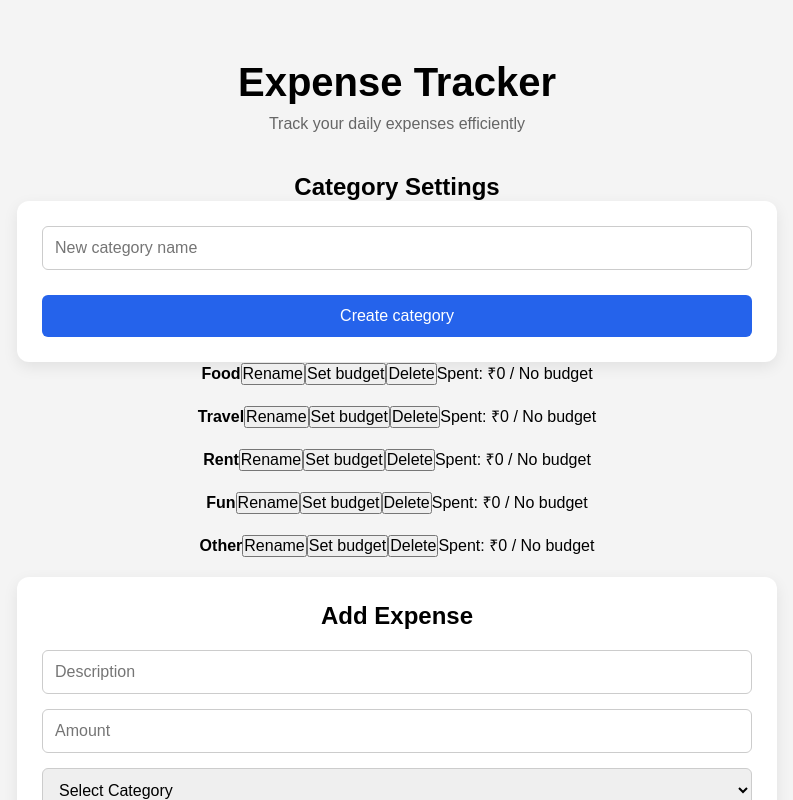
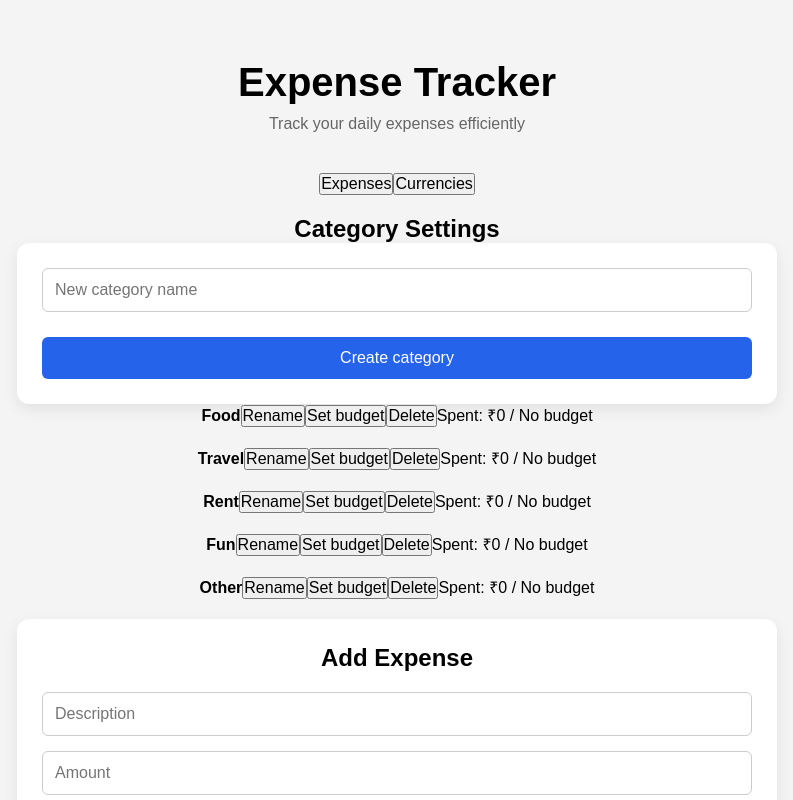
Before and after one commit to mahi1164/penthara-stage-4, a React (Vite) app: page / in a window 1280 px wide. Shown: the top 800 px of the page, without its empty margins (243-1036 px from the left). Built offline with nearby package versions, Linux system fonts and the light colour scheme.

Commit message:
feat: add currencies view switcher

```diff
--- a/src/App.jsx
+++ b/src/App.jsx
@@ -124,6 +124,7 @@ function App() {
   const [searchTerm, setSearchTerm] = useState("");
   const [debouncedSearchTerm, setDebouncedSearchTerm] = useState("");
   const [selectedCategory, setSelectedCategory] = useState("");
+  const [activeView, setActiveView] = useState("expenses");
 
   useEffect(() => {
   const timer = setTimeout(() => {
@@ -310,6 +311,24 @@ categories.forEach((category) => {
   <div className="app">
 
     <Header />
+    <div className="view-switcher">
+  <button
+    type="button"
+    onClick={() => setActiveView("expenses")}
+  >
+    Expenses
+  </button>
+
+  <button
+    type="button"
+    onClick={() => setActiveView("currencies")}
+  >
+    Currencies
+  </button>
+</div>
+{activeView === "expenses" && (
+  <>
+      <></>
 
     <CategorySettings
   categories={categories}
@@ -427,7 +446,15 @@ categories.forEach((category) => {
     </button>
   </div>
 )}
+</>
+    )}
 
+  {activeView === "currencies" && (
+  <section className="currency-section">
+    <h2>Currencies</h2>
+    <p>Currency data will appear here.</p>
+  </section>
+)}
 
   </div>
 );
```
